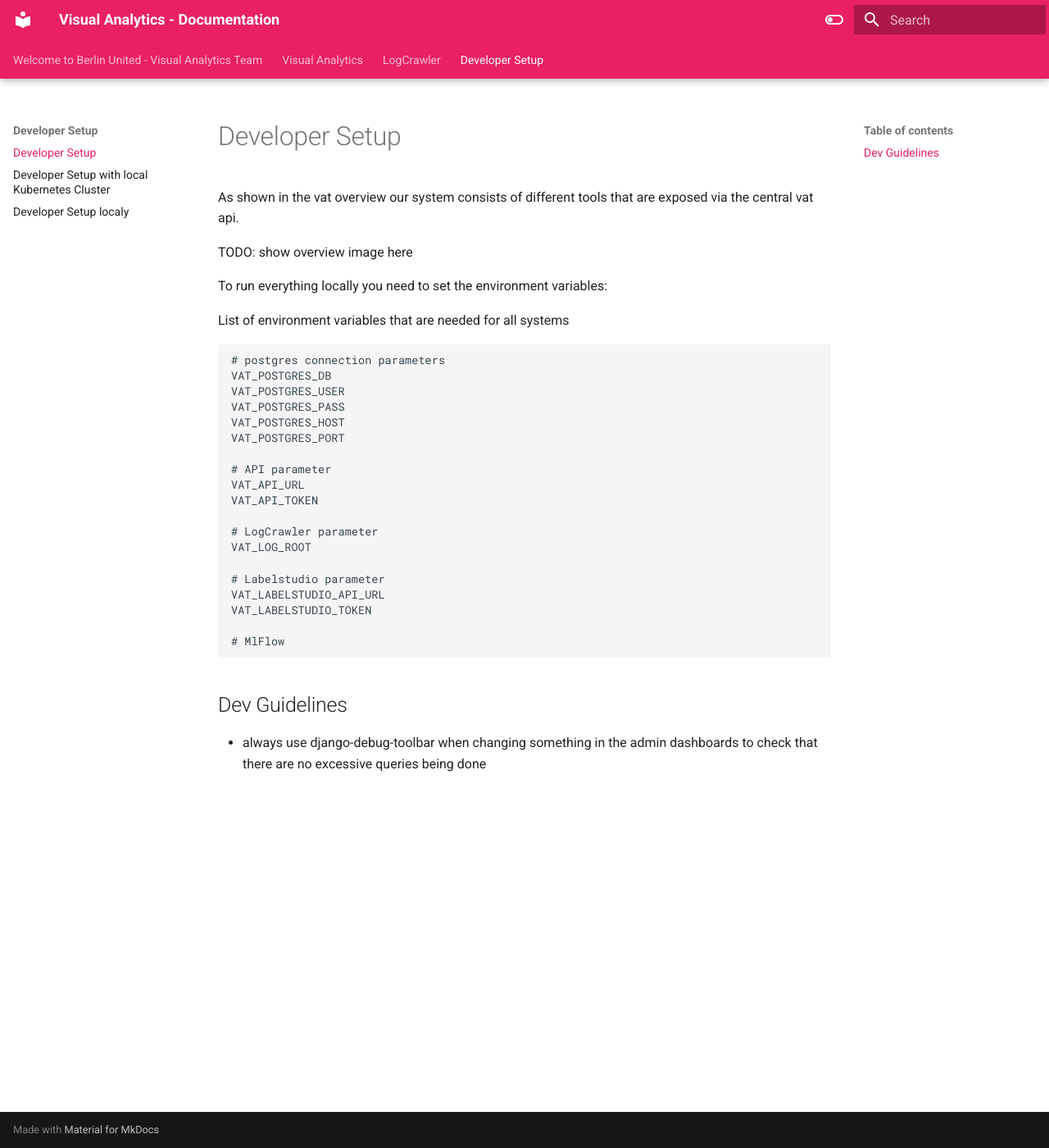
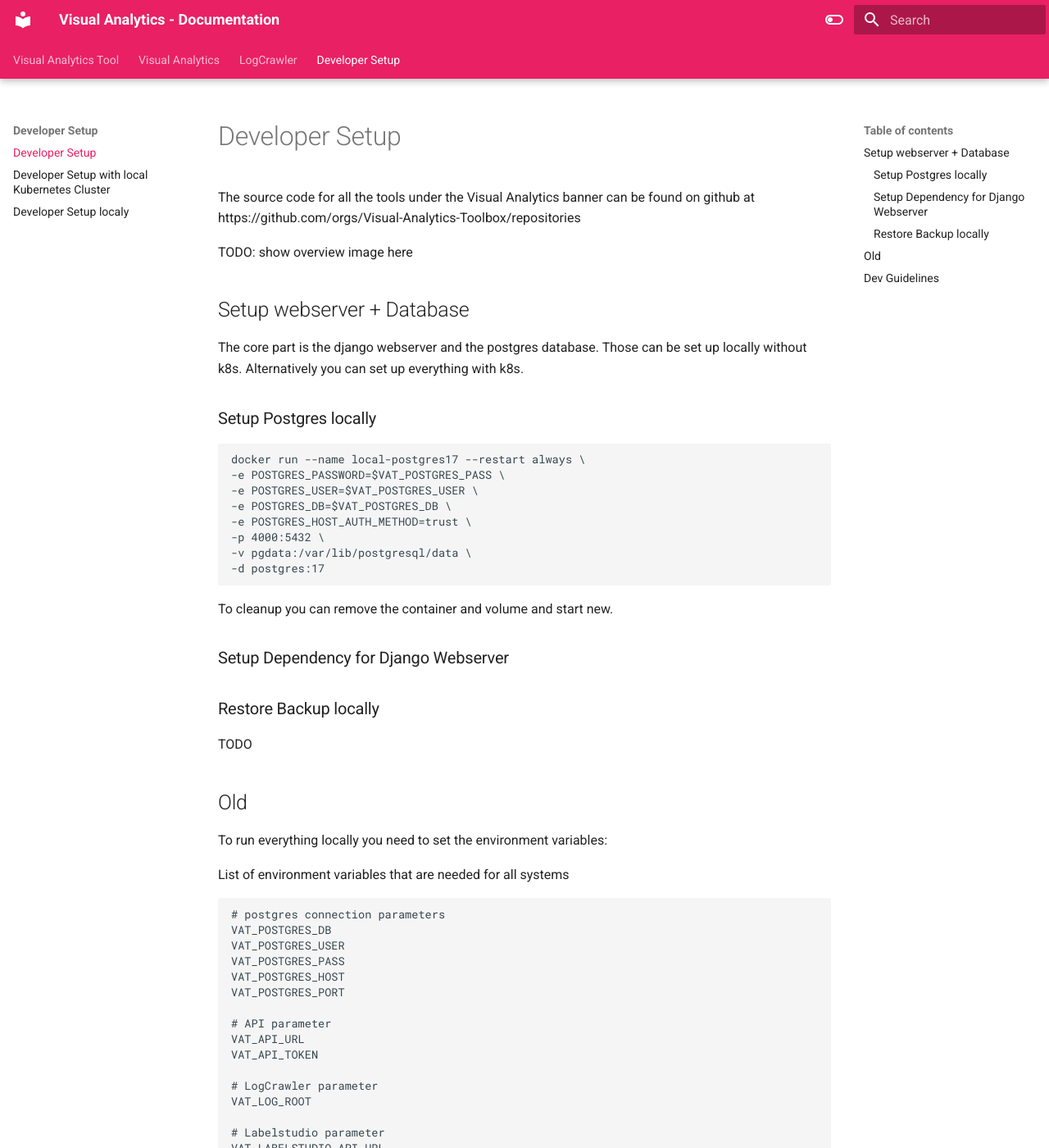
Before and after one commit to Visual-Analytics-Toolbox/vat-docs, an MkDocs documentation site: the page built from docs/dev/index.md, in a window 1280 px wide and 1400 px high. Shown: the whole window at 82% size. Built offline with MkDocs 1.6.1 and Material for MkDocs 9.7.7, drawn with Linux system fonts in a browser that asks for light colours.

Commit message:
chore: improve docs

````diff
--- a/docs/dev/index.md
+++ b/docs/dev/index.md
@@ -1,7 +1,35 @@
 # Developer Setup
-As shown in the vat overview our system consists of different tools that are exposed via the central vat api.
+The source code for all the tools under the Visual Analytics banner can be found on github at https://github.com/orgs/Visual-Analytics-Toolbox/repositories
 
 TODO: show overview image here
+
+
+
+## Setup webserver + Database
+The core part is the django webserver and the postgres database. Those can be set up locally without k8s. Alternatively you can set up everything with k8s.
+
+### Setup Postgres locally
+
+```bash
+docker run --name local-postgres17 --restart always \
+-e POSTGRES_PASSWORD=$VAT_POSTGRES_PASS \
+-e POSTGRES_USER=$VAT_POSTGRES_USER \
+-e POSTGRES_DB=$VAT_POSTGRES_DB \
+-e POSTGRES_HOST_AUTH_METHOD=trust \
+-p 4000:5432 \
+-v pgdata:/var/lib/postgresql/data \
+-d postgres:17
+```
+
+To cleanup you can remove the container and volume and start new.
+
+### Setup Dependency for Django Webserver
+
+
+### Restore Backup locally
+TODO
+
+## Old
 
 To run everything locally you need to set the environment variables:
 
--- a/main.py
+++ /dev/null
@@ -1,6 +0,0 @@
-def main():
-    print("Hello from vat-docs!")
-
-
-if __name__ == "__main__":
-    main()
````
Also changed, not shown: README.md (+3 -3 lines), docs/dev/local_postgres.md (+2 -2 lines), docs/index.md (+3 -12 lines), docs/dev/local_ffmpeg.md (added), docs/img/vat_info.gif (added), 1 other file.
